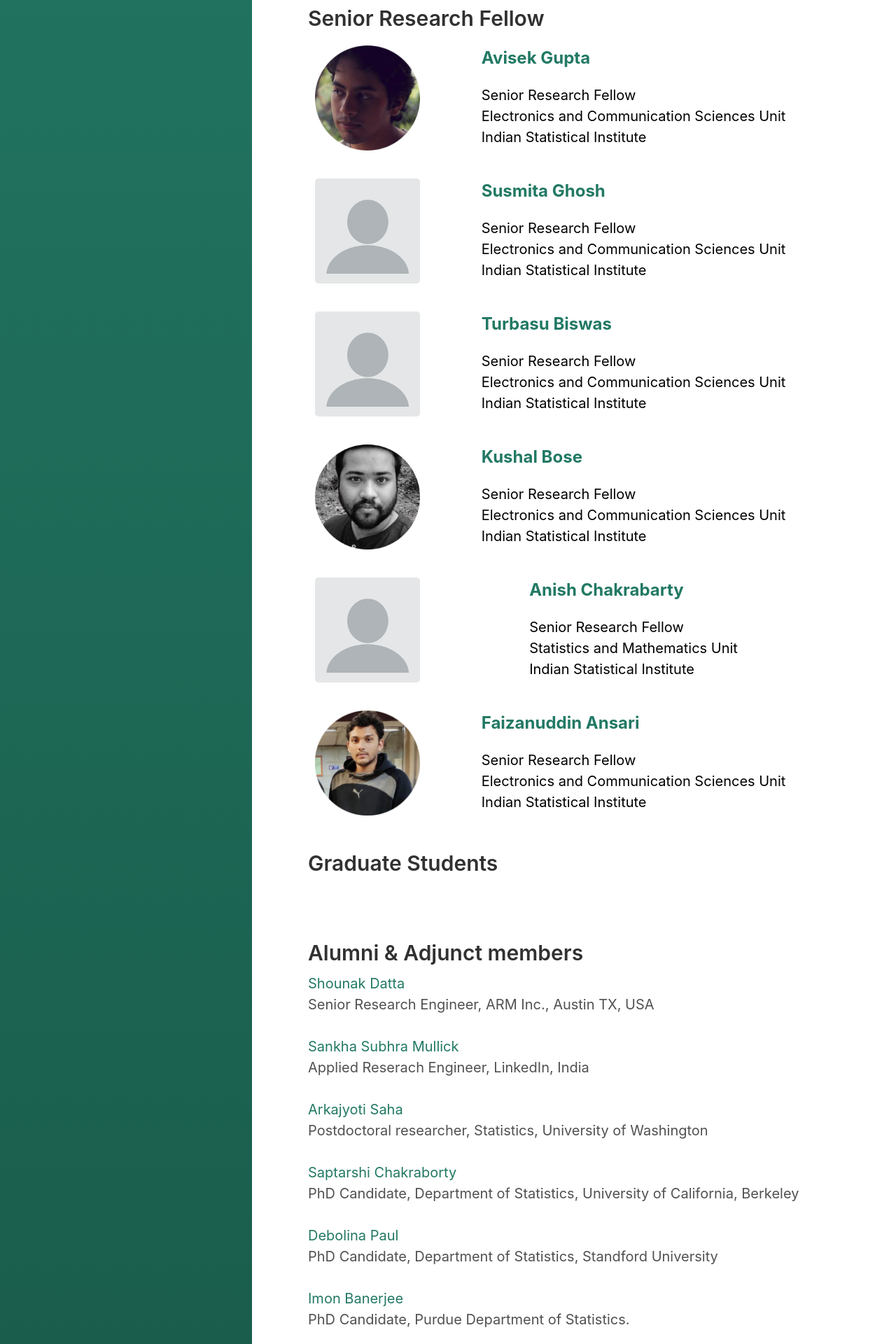
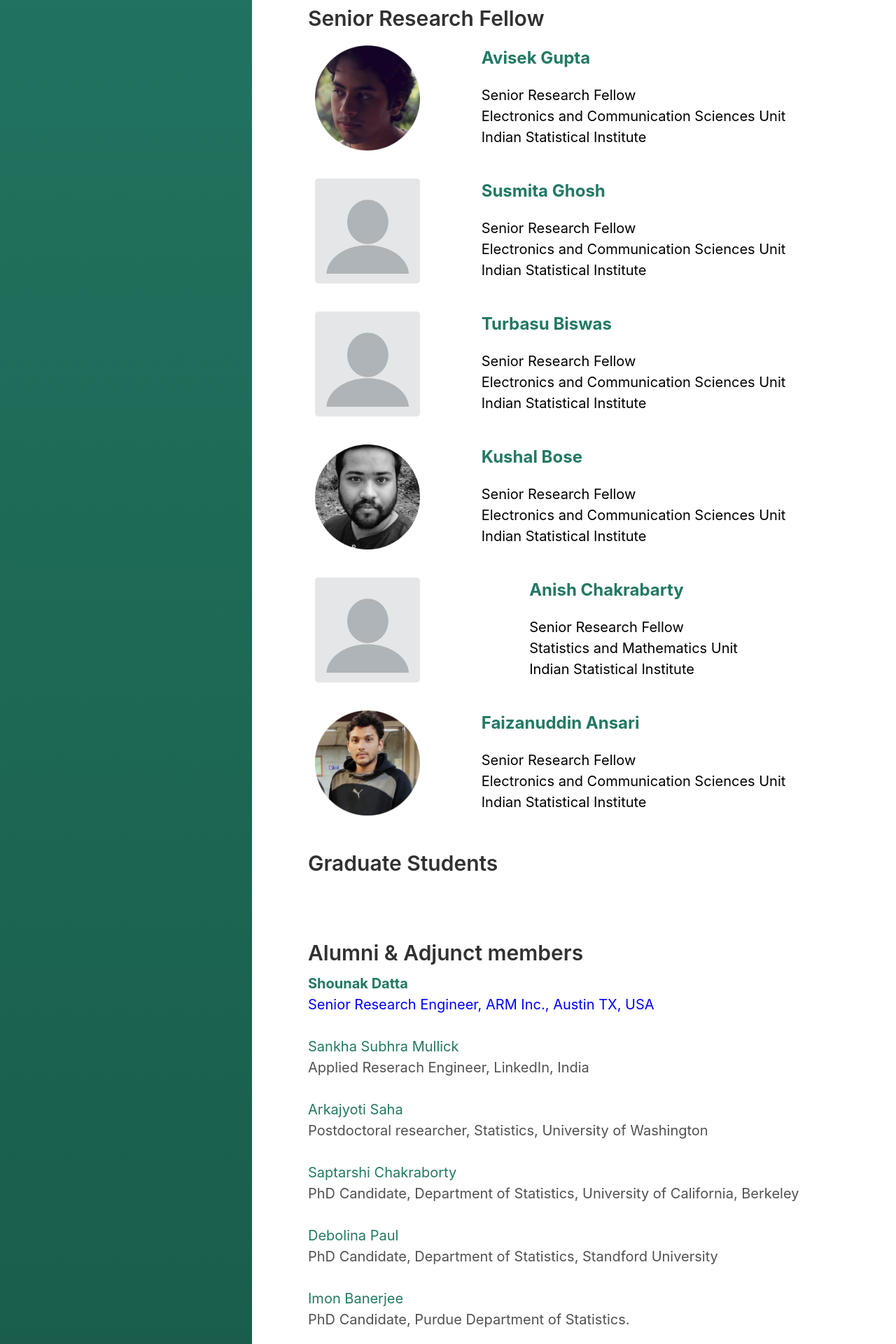
Before and after one commit to mlrgisi/mlrgisi.github.io, a Jekyll site: the page built from index.html, in a window 1280 px wide. Shown: the part 3080-5000 px from the top of the page at 70% size. Built offline with Jekyll 4.4.1, drawn with Linux system fonts in a browser that asks for light colours; the list of posts is cut into pages by our own code; a style sheet for code colours, icons or effects is not loaded.

Commit message:
Update Information

```diff
--- a/index.html
+++ b/index.html
@@ -238,8 +238,8 @@ field of Computer Vision.
 <br><br>
 
 <h2>Alumni & Adjunct members</h2>
-<a href="https://shounak-d.github.io/">Shounak Datta</a><br>
-Senior Research Engineer, ARM Inc., Austin TX, USA <br><br>
+<b> <a href="https://shounak-d.github.io/">Shounak Datta</a><br> </b>
+<span style='color: #0000ff;'>Senior Research Engineer, ARM Inc., Austin TX, USA</span> <br><br>
 
 <a href="https://sankhasubhra.github.io/">Sankha Subhra Mullick</a><br>
 Applied Reserach Engineer, LinkedIn, India <br><br>
```
